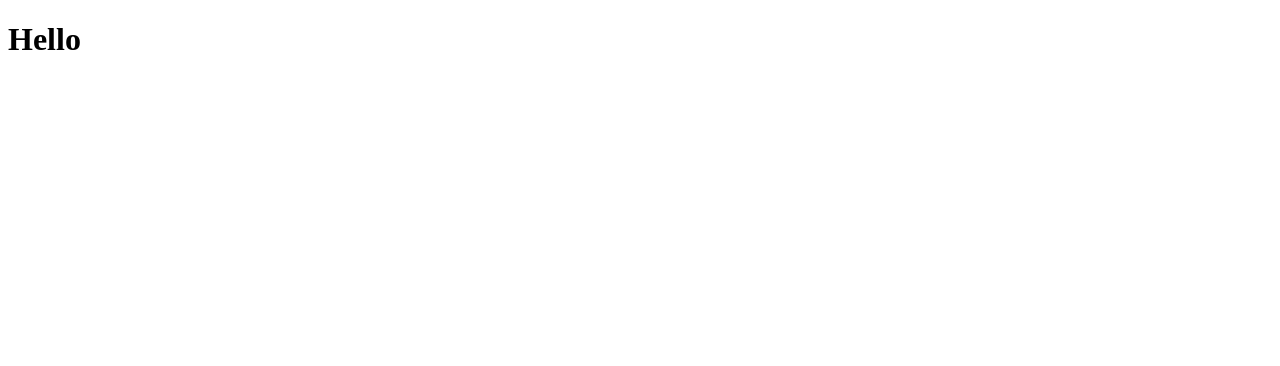
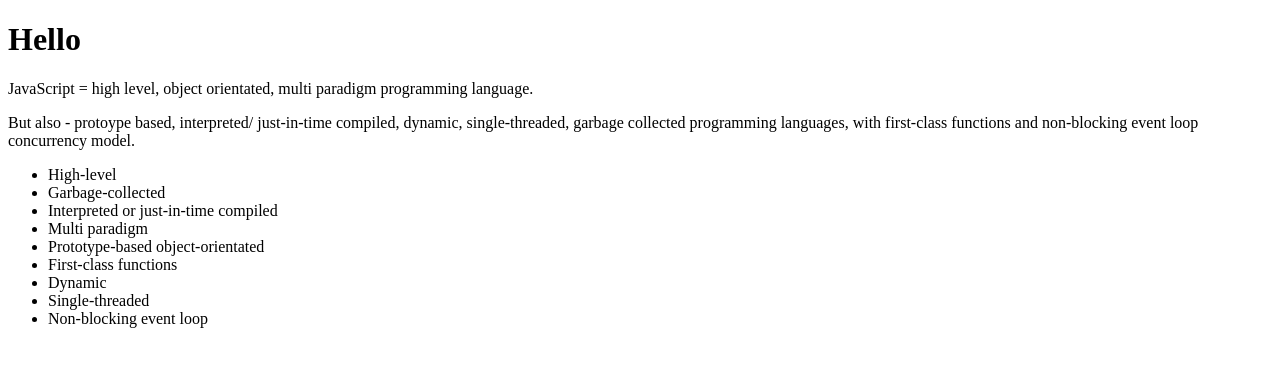
Before and after one commit to THG20203/JavaScriptLearning2, a plain HTML site: page JS Behind the Scenes/index.html in a window 1280 px wide. Drawn offline with Linux system fonts and the light colour scheme.

Commit message:
smart amount of theory written

```diff
--- a/JS Behind the Scenes/index.html
+++ b/JS Behind the Scenes/index.html
@@ -9,6 +9,26 @@
   <body>
     <!-- Your HTML content goes here -->
     <h1>Hello</h1>
+    <p>
+      JavaScript = high level, object orientated, multi paradigm programming
+      language.
+    </p>
+    <p>
+      But also - protoype based, interpreted/ just-in-time compiled, dynamic,
+      single-threaded, garbage collected programming languages, with first-class
+      functions and non-blocking event loop concurrency model.
+    </p>
+    <ul>
+      <li>High-level</li>
+      <li>Garbage-collected</li>
+      <li>Interpreted or just-in-time compiled</li>
+      <li>Multi paradigm</li>
+      <li>Prototype-based object-orientated</li>
+      <li>First-class functions</li>
+      <li>Dynamic</li>
+      <li>Single-threaded</li>
+      <li>Non-blocking event loop</li>
+    </ul>
     <script src="scriptbehindscenes.js"></script>
   </body>
 </html>
```
